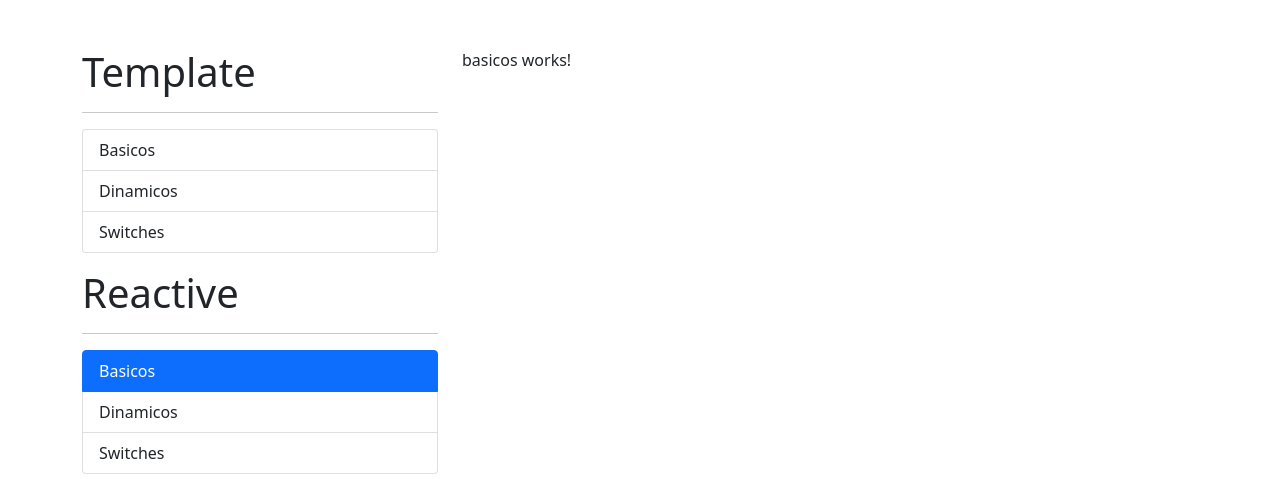
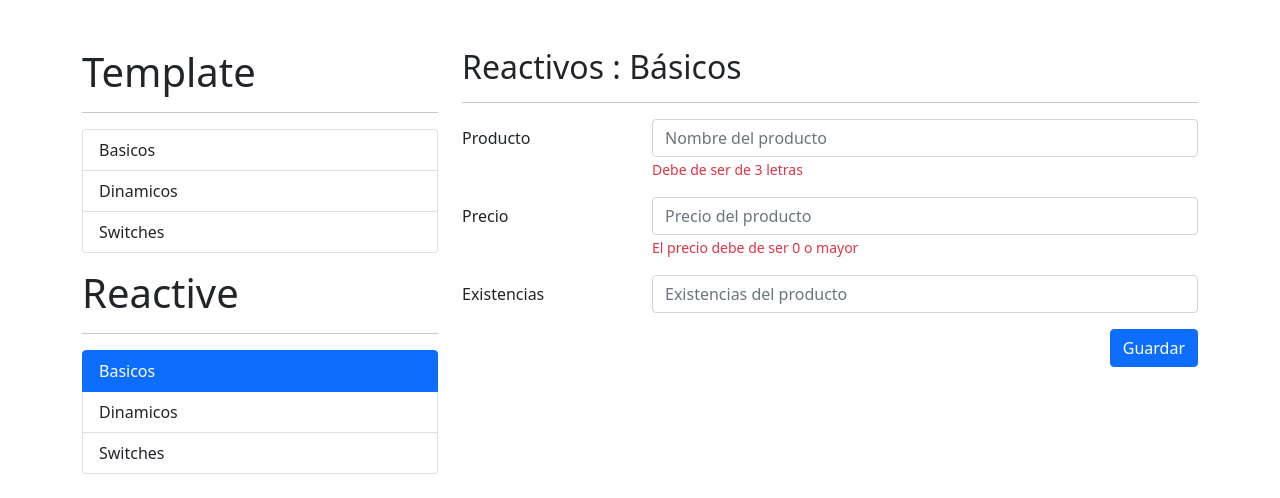
Before and after one commit to nefta99/06-formulariosApp, an Angular app: page /reative/basicos in a window 1280 px wide. Shown: the top 498 px of the page. Built offline with nearby package versions, Linux system fonts and the light colour scheme.

Commit message:
video : 247

```diff
--- a/src/app/reactive/basicos/basicos.component.html
+++ b/src/app/reactive/basicos/basicos.component.html
@@ -1 +1,75 @@
-<p>basicos works!</p>
+<h2>Reactivos :  Básicos</h2>
+<hr>
+<div class="row">
+    <div class="col">
+        <form autocomplete="off">
+            <!-- Campo de producto -->
+            <div class="mb-3 row">
+                <label class="col-sm-3 col-form-label" >Producto</label>
+                <div class="col-sm-9">
+
+                    <input type="text"
+                            name="producto"
+                            class="form-control"
+                            placeholder="Nombre del producto">
+
+                    <span class="form-text text-danger">Debe de ser de 3 letras</span >
+                </div>
+            </div>
+            <!-- Campo de precio-->
+            <div class="mb-3 row">
+                <label class="col-sm-3 col-form-label" >Precio</label>
+                <div class="col-sm-9">
+                    <input type="number"
+                            class="form-control"
+                            placeholder="Precio del producto">
+
+                    <span class="form-text text-danger">
+                        El precio debe de ser 0 o mayor
+                    </span >
+                </div>
+            </div>
+
+            <!-- Campo de existencias-->
+            <div class="mb-3 row">
+                <label class="col-sm-3 col-form-label" >Existencias</label>
+                <div class="col-sm-9">
+                    <input type="number"
+                            class="form-control"
+                            placeholder="Existencias del producto">
+                </div>
+            </div>
+
+            <div class="row">
+                <div class="col">
+                    <button type="submit"
+                        class="btn btn-primary float-end">
+                        Guardar
+                    </button>
+                </div>
+            </div>
+
+        </form>
+    </div>
+</div>
+
+<!--
+<div class="row">
+    <div class="col">
+        <span>valid</span>
+        <pre>{{miFormulario.valid}}</pre>
+
+        <span>pristine</span>
+        <pre>{{miFormulario.pristine}}</pre>
+
+        <span>Touched
+        </span>
+        <pre>{{miFormulario.touched}}</pre>
+
+        <span>value</span>
+        <pre>{{miFormulario.value | json }}</pre>
+
+        <span>customDirective</span>
+        <pre>{{miFormulario.controls.existencia?.errors | json }}</pre>
+    </div>
+</div> -->
--- a/src/app/reactive/dinamicos/dinamicos.component.html
+++ b/src/app/reactive/dinamicos/dinamicos.component.html
@@ -1 +1,70 @@
-<p>dinamicos works!</p>
+<h2>Reactivos : <small>Dinámicos</small></h2>
+<hr>
+<form  autocomplete="off">
+    <!-- Nombre -->
+    <div class="mb-3  row">
+        <label class="col-sm-3 col-form-label" >Nombre</label>
+        <div class="col-sm-9">
+            <input class="form-control "
+                   placeholder="Nombre de la persona">
+            <span class="form-text text-danger">
+                Este campo es obligatorio
+            </span>
+        </div>
+    </div>
+
+    <!-- Agregar favorito -->
+    <div class="mb-3  row">
+        <label class="col-sm-3 col-form-label" >Agregar</label>
+        <div class="col-sm-9">
+
+            <div class="input-group">
+                <input class="form-control "
+                placeholder="Agregar favorito"
+                (keyup.enter) ="asd()" >
+
+                <button class="btn btn-outline-primary"
+                        (click)="asd()"
+                        type="button">
+                    Agregar
+                </button>
+            </div>
+
+
+        </div>
+    </div>
+
+
+     <!-- Lista de juegos favoritos -->
+     <div class="mb-3  row">
+        <label class="col-sm-3 col-form-label" >Nombre</label>
+        <div class="col-sm-9">
+            <!-- <div class="input-group mb-1" *ngFor="let juego of persona.favoritos; let i =index">
+                <input   class="form-control">
+                <button class="btn btn-outline-danger"
+                    (click)="asd()"
+                    type="button">
+                    Eliminar
+                </button>
+            </div> -->
+
+        </div>
+    </div>
+
+
+
+
+    <div class="row">
+
+        <div class="col-sm-12">
+            <button type="button"
+                    class="btn btn-primary float-end"
+                    (click)="asd()">
+                Guardar
+            </button>
+        </div>
+    </div>
+</form>
+
+<!-- <span>Persona</span>
+<pre>{{persona | json}}</pre> -->
--- a/src/app/reactive/dinamicos/dinamicos.component.ts
+++ b/src/app/reactive/dinamicos/dinamicos.component.ts
@@ -13,4 +13,8 @@
   ngOnInit(): void {
   }
 
+
+  asd(){
+
+  }
 }
--- a/src/app/reactive/switches/switches.component.html
+++ b/src/app/reactive/switches/switches.component.html
@@ -1 +1,96 @@
-<p>switches works!</p>
+<h2>Reactivos :  switches</h2>
+
+<hr>
+<form>
+    <!-- Radio -->
+    <div class="row mb-3">
+        <label class="col-sm-3 col-form-label">
+            Género
+        </label>
+        <div class="col-sm-9">
+            <div class="form-check">
+                <input  class="form-check-input"
+                        type="radio"
+                        value="M"
+                        name="radioGenero"
+                        id="radioMasculino" >
+                <label class="form-check-label" for="radioMasculino">
+                  Masculino
+                </label>
+             </div>
+            <div class="form-check">
+                <input class="form-check-input"
+                    type="radio"
+                    value="F"
+                    name="radioGenero"
+                    id="radioFemenino"
+                     >
+                <label class="form-check-label" for="radioFemenino">
+                  Femenino
+                </label>
+            </div>
+        </div>
+    </div>
+    <!-- Switches -->
+    <div class="row mb-3">
+        <label class="col-sm-3 col-form-label">
+            Notificaciones
+        </label>
+        <div class="col-sm-9">
+            <div class="form-check form-switch mb-2">
+                <input
+                    class="form-check-input"
+                    type="checkbox"
+                    id="flexSwitchCheckChecked" >
+                <label class="form-check-label" for="flexSwitchCheckChecked">Quiero recibir notificaciones</label>
+            </div>
+        </div>
+    </div>
+
+
+    <div class="row mb-3">
+        <label class="col-sm-3 col-form-label">
+
+        </label>
+        <div class="col-sm-9">
+            <div class="form-check">
+                <input class="form-check-input"
+                    type="checkbox"
+                    id="flexCheckDefault"   >
+                <label class="form-check-label" for="flexCheckDefault">
+                  Terminos y condiciones
+                </label>
+            </div>
+        </div>
+    </div>
+    <!-- Buton submit -->
+    <div class="row">
+        <div class="col">
+            <button  class="btn btn-primary float-end">
+                Guardar
+            </button>
+        </div>
+    </div>
+</form>
+
+<!-- <h5>Valor del formulario</h5>
+<pre>{{miFormulario.value | json}}</pre>
+<br>
+
+
+<h5>Persona</h5>
+<pre>{{persona | json}}</pre>
+
+<br>
+
+<h5>Terminos</h5>
+<pre>{{miFormulario.controls?.terminos?.errors | json}}</pre>
+
+<br>
+<h5>Valid</h5>
+<pre>{{miFormulario.valid}}</pre>
+
+<br>
+
+
+<pre>Condiciones : </pre> -->
```
